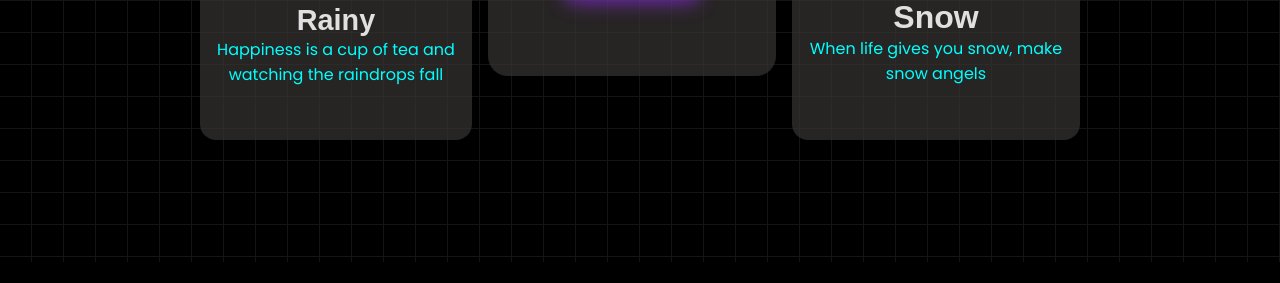
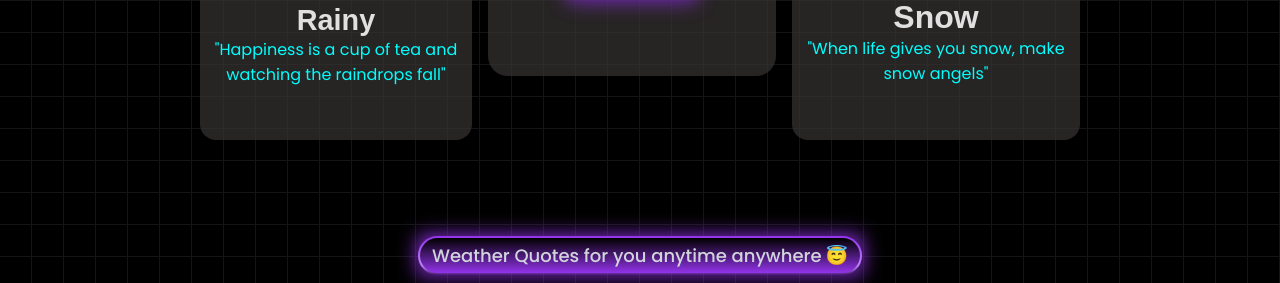
Before and after one commit to DivyanshTulsiani/Relaxio, a plain HTML site: page index.html in a window 1280 px wide. Shown: the part 576-859 px from the top of the page. Before the commit the page ends 838 px from the top, so only its background shows below. Drawn offline with Linux system fonts and the light colour scheme.

Commit message:
page expanded

```diff
--- a/index.html
+++ b/index.html
@@ -30,7 +30,7 @@
           Rainy
         </div>
         <div class="description1">
-          Happiness is a cup of tea and watching the raindrops fall
+          "Happiness is a cup of tea and watching the raindrops fall"
         </div>
       </div>
       <div class="herocontainer2">
@@ -58,9 +58,24 @@
           Snow
         </div>
         <div class="description3">
-          When life gives you snow, make snow angels
+          "When life gives you snow, make snow angels"
         </div>
       </div>
     </div>
+    <div class="endinglogo">
+      <div class="container">
+        <a class="btn1" href="main.html">
+            <span>Weather Quotes for you anytime anywhere</span>
+            <span class="icon">😇</span>
+        </a>
+    </div>
+    </div>
+    <div>
+
+    </div>
+
+    <div class="endingtext">
+
+    </div>
   </body>
 </html>
--- a/new.css
+++ b/new.css
@@ -272,3 +272,25 @@ body{
 .btn:hover .icon {
   transform: translateX(2px);
 }
+
+.endinglogo{
+  margin-top: 5rem;
+  display: flex;
+  justify-content: center;
+}
+.btn1{
+  display: inline-flex;
+  align-items: center;
+  padding: 4px 12px;
+  color: #d1d5db; /* Neutral-300 */
+  text-decoration: none;
+  font-size: 18px;
+  font-weight: 500;
+  position: relative;
+  background: linear-gradient(black, #9333ea) padding-box,
+              linear-gradient(#9333ea, #c084fc 75%, transparent 100%) border-box;
+  border-radius: 9999px;
+  box-shadow: 0 4px 6px rgba(0, 0, 0, 0.1);
+  transition: color 0.15s ease-in-out;
+  border: 2px solid transparent;
+}
```
